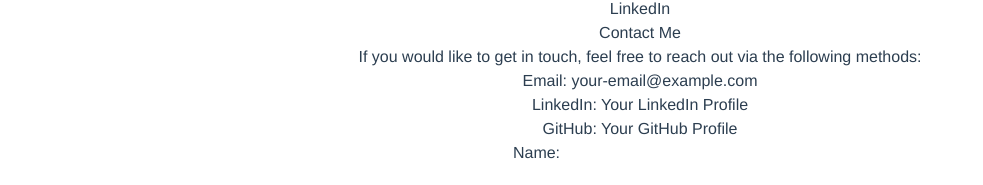
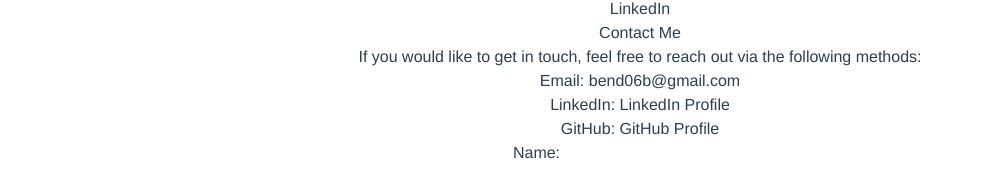
Before and after one commit to d-ben-b/MyWebsite, a Vue app in the folder d-ben-b/: page /contact in a window 1280 px wide. Shown: the part 767-952 px from the top of the page, without its empty margins (0-983 px from the left). Built offline with nearby package versions, Linux system fonts and the light colour scheme.

Commit message:
Refactor contact information handling and add data module for email, LinkedIn, and GitHub links; remove unused Trips view

```diff
--- /dev/null
+++ b/d-ben-b/src/assets/data.js
@@ -0,0 +1,7 @@
+const data = {
+  email: "bend06b@gmail.com",
+  linkedin: "https://www.linkedin.com/in/d-ben-b-a85b00290",
+  github: "https://github.com/d-ben-b",
+};
+
+export { data };
--- a/d-ben-b/src/components/Footer.vue
+++ b/d-ben-b/src/components/Footer.vue
@@ -5,9 +5,9 @@
       <p>&copy; 2024 MyWebsite. All rights reserved.</p>
       <p>
         Contact me at:
-        <a href="mailto:bend06b@gmail.com" class="text-blue-500"
-          >bend06b@gmail.com</a
-        >
+        <a :href="`mailto:${emailData}`" class="text-blue-500">{{
+          emailData
+        }}</a>
       </p>
       <p>
         Follow my social media:
@@ -19,4 +19,7 @@
   </footer>
 </template>
 
-<script setup></script>
+<script setup>
+  import { data } from "../assets/data";
+  const emailData = data.email;
+</script>
--- a/d-ben-b/src/components/OuterLink.vue
+++ b/d-ben-b/src/components/OuterLink.vue
@@ -6,7 +6,7 @@
       class="flex flex-col w-12 overflow-hidden transition-all duration-300 rounded-l-lg bg-navBg group-hover:w-40">
       <!-- GitHub -->
       <a
-        href="https://github.com/d-ben-b"
+        :href="`${github}`"
         target="_blank"
         rel="noopener noreferrer"
         class="flex items-center h-12 px-2">
@@ -23,7 +23,7 @@
 
       <!-- LinkedIn -->
       <a
-        href="https://www.linkedin.com/in/d-ben-b-a85b00290"
+        :href="`${linkedin}`"
         target="_blank"
         rel="noopener noreferrer"
         class="flex items-center h-12 px-2">
@@ -39,3 +39,9 @@
     </div>
   </div>
 </template>
+
+<script setup>
+  import { data } from "../assets/data";
+  const linkedin = data.linkedin;
+  const github = data.github;
+</script>
--- a/d-ben-b/src/views/Contact.vue
+++ b/d-ben-b/src/views/Contact.vue
@@ -13,26 +13,20 @@
       <div class="mb-6 text-center">
         <div class="mb-2">
           Email:
-          <a href="mailto:your-email@example.com" class="text-blue-500"
-            >your-email@example.com</a
-          >
+          <a :href="`mailto:${emailData}`" class="text-blue-500">{{
+            emailData
+          }}</a>
         </div>
         <div class="mb-2">
           LinkedIn:
-          <a
-            href="https://www.linkedin.com/in/your-profile"
-            target="_blank"
-            class="text-blue-500"
-            >Your LinkedIn Profile</a
+          <a :href="`${linkedInData}`" target="_blank" class="text-blue-500"
+            >LinkedIn Profile</a
           >
         </div>
         <div class="mb-2">
           GitHub:
-          <a
-            href="https://github.com/your-username"
-            target="_blank"
-            class="text-blue-500"
-            >Your GitHub Profile</a
+          <a :href="`${githubData}`" target="_blank" class="text-blue-500"
+            >GitHub Profile</a
           >
         </div>
       </div>
@@ -72,9 +66,13 @@
 
 <script setup>
   import { ref } from "vue";
+  import { data } from "../assets/data";
 
   const name = ref("");
   const message = ref("");
+  const emailData = data.email;
+  const githubData = data.github;
+  const linkedInData = data.linkedin;
 
   const sendMessage = () => {
     // Logic to handle sending the message (e.g., API call)
```
Also changed, not shown: d-ben-b/src/views/Journey.vue (added), d-ben-b/src/views/Trips.vue (deleted), 1 other file (tests, documents, lock files or other folders).
